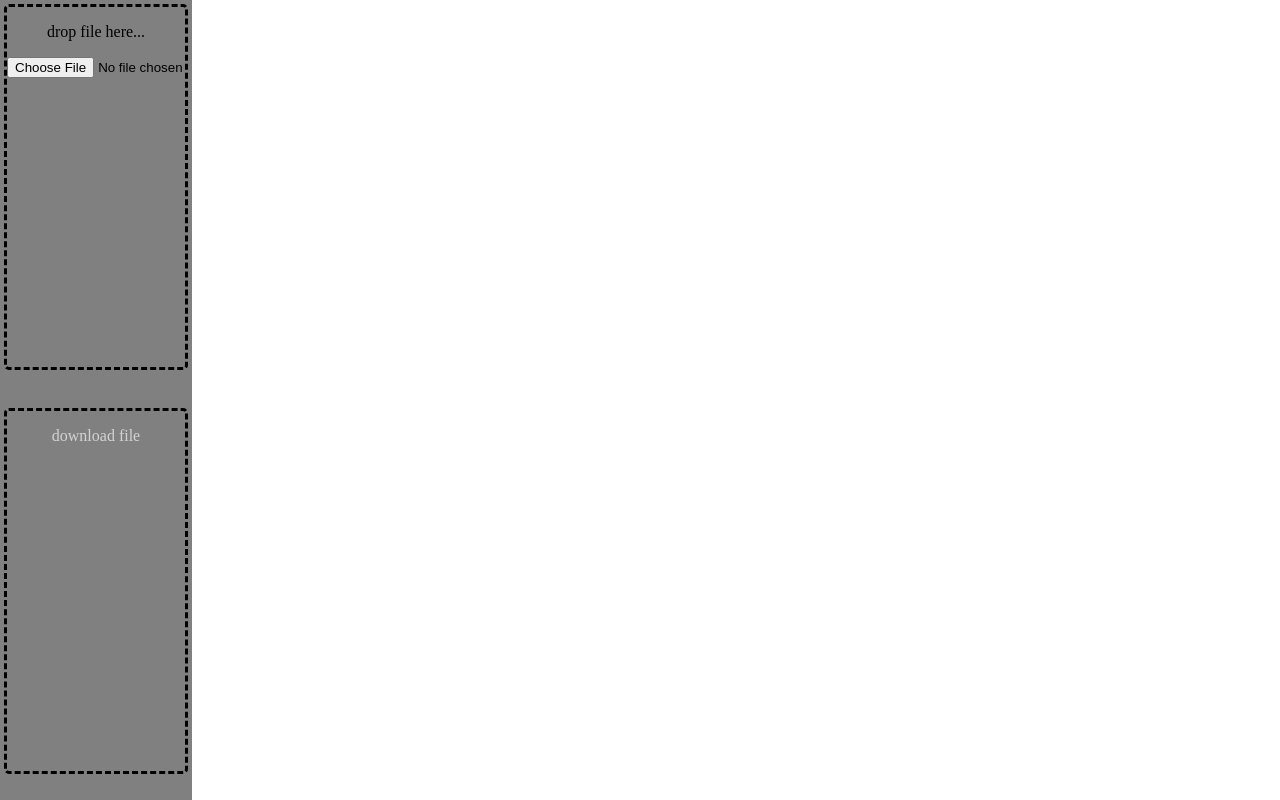
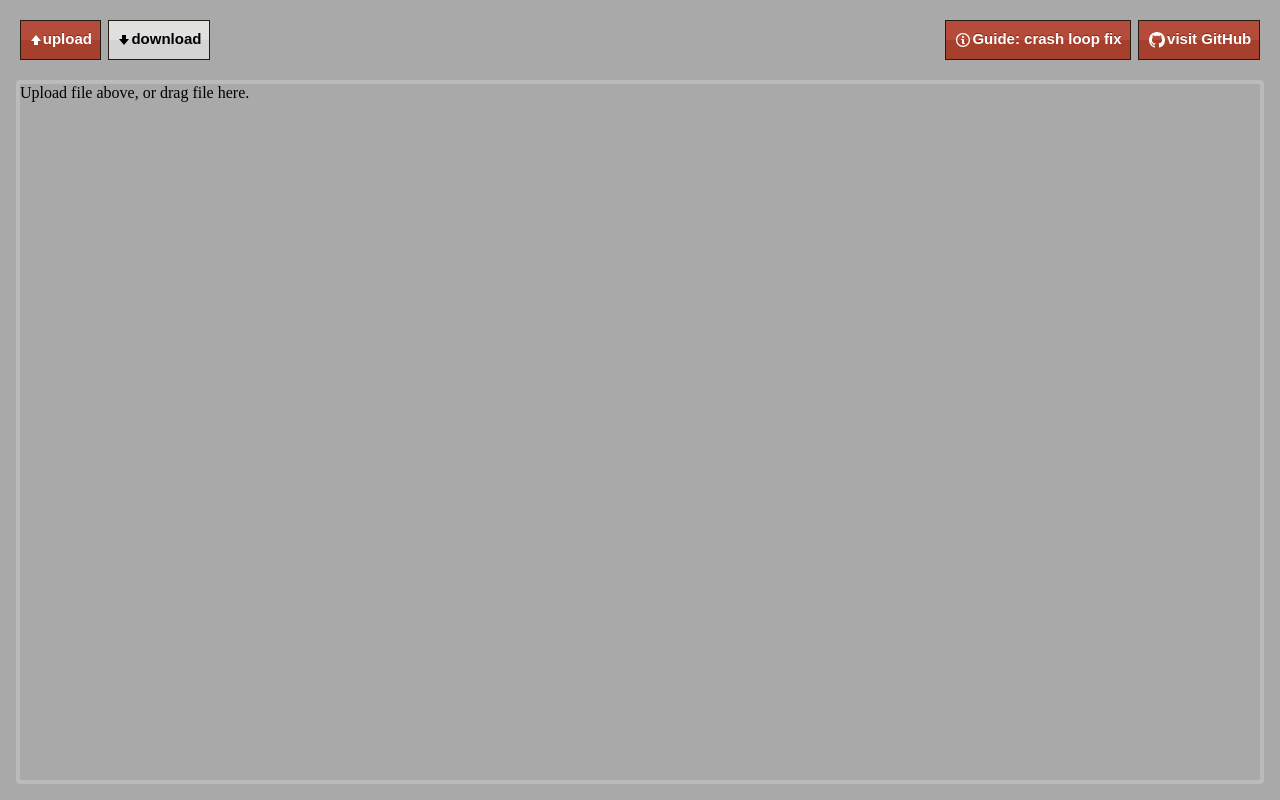
Before and after one commit to robojumper/DarkestDungeonSaveEditor, a website: page rust/ddsaveedit/wasm-ddsaveedit/index.html in a window 1280 px wide. Drawn offline with Linux system fonts and the light colour scheme.

Commit message:
Online editor: Beautify layout

```diff
--- a/rust/ddsaveedit/wasm-ddsaveedit/index.html
+++ b/rust/ddsaveedit/wasm-ddsaveedit/index.html
@@ -5,60 +5,101 @@
   <meta charset="utf-8">
   <title>Darkest Dungeon Save Editor</title>
   <style type="text/css">
-    #editor {
+    *,
+    ::before,
+    ::after {
+      box-sizing: inherit;
+    }
+
+    html {
+      box-sizing: border-box;
+    }
+
+    body {
+      background-color: darkgray;
+      padding: 0 1em;
+      margin: 0;
+    }
+
+    #main {
+      display: flex;
+      height: 100vh;
+      flex-direction: column;
+      padding-bottom: 1em;
+    }
+
+    #mainarea {
       height: 100%;
     }
 
-    html,
-    body {
-      overflow: hidden;
+    #maineditor {
+      width: 100%;
       height: 100%;
-      margin: 0;
+      position: relative;
+      border: 4px solid #bbb;
+      border-radius: 4px;
     }
 
-    .column {
-      float: left;
+    #editor {
+      width: 100%;
       height: 100%;
     }
 
-    .left {
-      width: 15%;
-      background-color: grey;
+    #header {
+      display: flex;
+      padding: 1.25em 0;
     }
 
-    .right {
-      width: 85%;
+    .button {
+      margin-left: 0.25em;
+      margin-right: 0.25em;
+      border: 1px solid #241d13;
+      display: inline-block;
+      font-family: Arial;
+      font-size: 15px;
+      font-weight: bold;
+      padding: 9px 23px;
+      text-decoration: none;
     }
 
-    .part {
-      height: 50%;
+    .button-enabled {
+      cursor: pointer;
+      fill: white;
+      color: white;
+      background-color: #a73f2d;
+      box-shadow: inset 0px 34px 0px -15px #b54b3a;
+      text-shadow: 0px -1px 0px #7a2a1d;
     }
 
-    .area {
-      text-align: center;
-      overflow: clip;
-      overflow-wrap: break-word;
-      border-style: dashed;
-      border-radius: 5px;
-      height: 90%;
-      margin: 4px;
+    .button-disabled {
+      fill: black;
+      color: black;
+      background-color: #d4d4d4;
+      box-shadow: inset 0px 34px 0px -15px #e0e0e0;
     }
 
-    .interact:-moz-drag-over {
-      border-color: green;
-      margin: 6px;
+    .button-enabled:hover {
+      background-color: #b34332;
     }
 
-    .interact * {
-      pointer-events: none;
+    .button-enabled:active {
+      position: relative;
+      top: 1px;
     }
 
-    #filepick {
-      pointer-events: auto;
+    .buttoncontent {
+      align-content: center;
+      display: flex;
+      flex-direction: row;
+      margin: 0 -15px;
     }
 
-    .link-disabled {
-      color: lightgray;
+    svg {
+      margin: 2px;
+    }
+
+    .spacer {
+      flex-grow: 1;
     }
 
     .aceerror {
@@ -72,23 +113,59 @@
 
 <body>
   <noscript>This page contains webassembly and javascript content, please enable javascript in your browser.</noscript>
-  <div class="column left">
-    <div class="part" id="dropouter">
-      <div id="droparea" class="area interact">
-        <p id="errmsg">drop file here...</p>
-        <input type="file" id="filepick" accept=".json" title=" ">
+  <div>
+    <div id="main">
+      <div id="header">
+        <label id="uploadbutton" class="button button-enabled" title="Upload">
+          <div class="buttoncontent">
+            <svg xmlns="http://www.w3.org/2000/svg" width="10" height="16" viewBox="0 0 10 16">
+              <path fill-rule="evenodd" d="M5 3L0 9h3v4h4V9h3L5 3z"></path>
+            </svg>
+            <span>upload</span>
+          </div>
+          <input id="filepick" type="file" style="display: none;" />
+        </label>
+        <a id="downloadlink" class="button button-disabled" title="Download">
+          <div class="buttoncontent">
+            <svg xmlns="http://www.w3.org/2000/svg" width="10" height="16" viewBox="0 0 10 16">
+              <path fill-rule="evenodd" d="M7 7V3H3v4H0l5 6 5-6H7z"></path>
+            </svg>
+            <span>download</span>
+          </div>
+        </a>
+        <div class="spacer"></div>
+
+        <a class="button button-enabled" title="Crash Loop Fix Guide" target="_blank"
+          href="https://gist.github.com/robojumper/4a84975d66d5b7c4d94e06b6aabd1f56">
+          <div class="buttoncontent">
+            <svg xmlns="http://www.w3.org/2000/svg" width="14" height="16" viewBox="0 0 14 16">
+              <path fill-rule="evenodd"
+                d="M6.3 5.69a.942.942 0 01-.28-.7c0-.28.09-.52.28-.7.19-.18.42-.28.7-.28.28 0 .52.09.7.28.18.19.28.42.28.7 0 .28-.09.52-.28.7a1 1 0 01-.7.3c-.28 0-.52-.11-.7-.3zM8 7.99c-.02-.25-.11-.48-.31-.69-.2-.19-.42-.3-.69-.31H6c-.27.02-.48.13-.69.31-.2.2-.3.44-.31.69h1v3c.02.27.11.5.31.69.2.2.42.31.69.31h1c.27 0 .48-.11.69-.31.2-.19.3-.42.31-.69H8V7.98v.01zM7 2.3c-3.14 0-5.7 2.54-5.7 5.68 0 3.14 2.56 5.7 5.7 5.7s5.7-2.55 5.7-5.7c0-3.15-2.56-5.69-5.7-5.69v.01zM7 .98c3.86 0 7 3.14 7 7s-3.14 7-7 7-7-3.12-7-7 3.14-7 7-7z">
+              </path>
+            </svg>
+            <span>Guide: crash loop fix</span>
+          </div>
+        </a>
+        <a class="button button-enabled" title="Visit GitHub repository" target="_blank"
+          href="https://github.com/robojumper/DarkestDungeonSaveEditor/tree/master/rust/ddsaveedit/wasm-ddsaveedit">
+          <div class="buttoncontent">
+            <svg xmlns="http://www.w3.org/2000/svg" width="16" height="16" viewBox="0 0 16 16">
+              <path fill-rule="evenodd"
+                d="M8 0C3.58 0 0 3.58 0 8c0 3.54 2.29 6.53 5.47 7.59.4.07.55-.17.55-.38 0-.19-.01-.82-.01-1.49-2.01.37-2.53-.49-2.69-.94-.09-.23-.48-.94-.82-1.13-.28-.15-.68-.52-.01-.53.63-.01 1.08.58 1.23.82.72 1.21 1.87.87 2.33.66.07-.52.28-.87.51-1.07-1.78-.2-3.64-.89-3.64-3.95 0-.87.31-1.59.82-2.15-.08-.2-.36-1.02.08-2.12 0 0 .67-.21 2.2.82.64-.18 1.32-.27 2-.27.68 0 1.36.09 2 .27 1.53-1.04 2.2-.82 2.2-.82.44 1.1.16 1.92.08 2.12.51.56.82 1.27.82 2.15 0 3.07-1.87 3.75-3.65 3.95.29.25.54.73.54 1.48 0 1.07-.01 1.93-.01 2.2 0 .21.15.46.55.38A8.013 8.013 0 0016 8c0-4.42-3.58-8-8-8z">
+              </path>
+            </svg>
+            <span>visit GitHub</span>
+          </div>
+        </a>
       </div>
-    </div>
-    <div class="part" id="downloadouter">
-      <div class="area">
-        <p><a id="downloadlink" class="link-disabled">download file</a></p>
+      <div id="mainarea">
+        <div id="maineditor">
+          <div id="editor">Upload file above, or drag file here.</div>
+        </div>
       </div>
     </div>
   </div>
-  <div class="column right" id="editor"></div>
-
-  <script src="https://cdnjs.cloudflare.com/ajax/libs/ace/1.4.7/ace.js" type="text/javascript" charset="utf-8"></script>
-  <!--<script src="./index.js"></script>-->
+  <script src="https://cdnjs.cloudflare.com/ajax/libs/ace/1.4.8/ace.js" type="text/javascript" charset="utf-8"></script>
 </body>
 
 </html>
```
Also changed, not shown: rust/ddsaveedit/wasm-ddsaveedit/index.js (+32 -30 lines), 1 other file.
